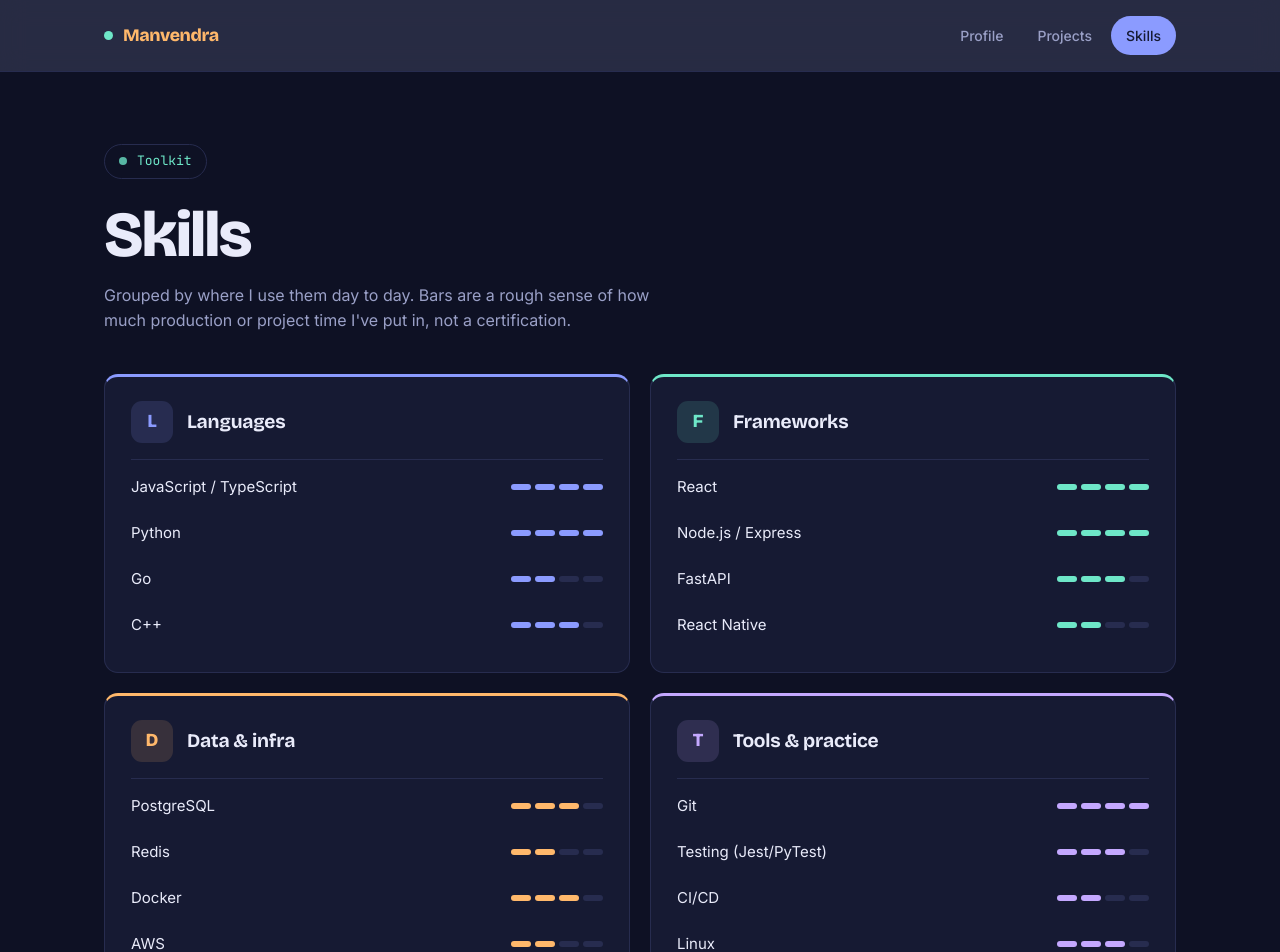
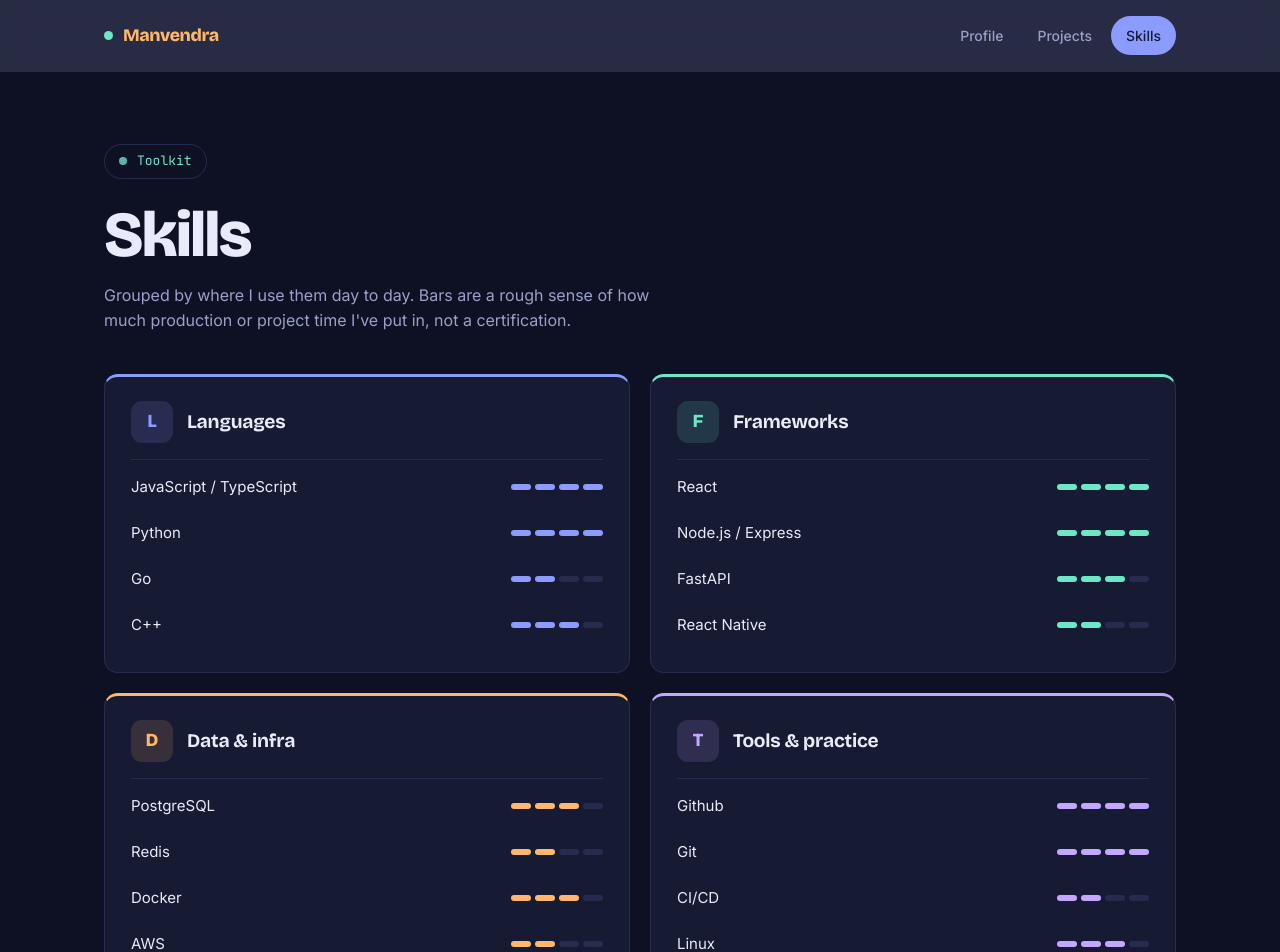
Before and after one commit to dev-manvendra/Portfolio, a React app: page /skills in a window 1280 px wide. Shown: the top 952 px of the page. Built offline with nearby package versions, Linux system fonts and the light colour scheme; the HTML template or start-up script is replaced by a standard one.

Commit message:
refactor: update Skills component by adding GitHub and removing Testing skill

```diff
--- a/src/Components/Skills.jsx
+++ b/src/Components/Skills.jsx
@@ -31,8 +31,8 @@ const SKILLS_DATA = [
   {
     category: "Tools & practice",
     skills: [
+      { name: "Github", level: 4 },
       { name: "Git", level: 4 },
-      { name: "Testing (Jest/PyTest)", level: 3 },
       { name: "CI/CD", level: 2 },
       { name: "Linux", level: 3 },
     ],
```
